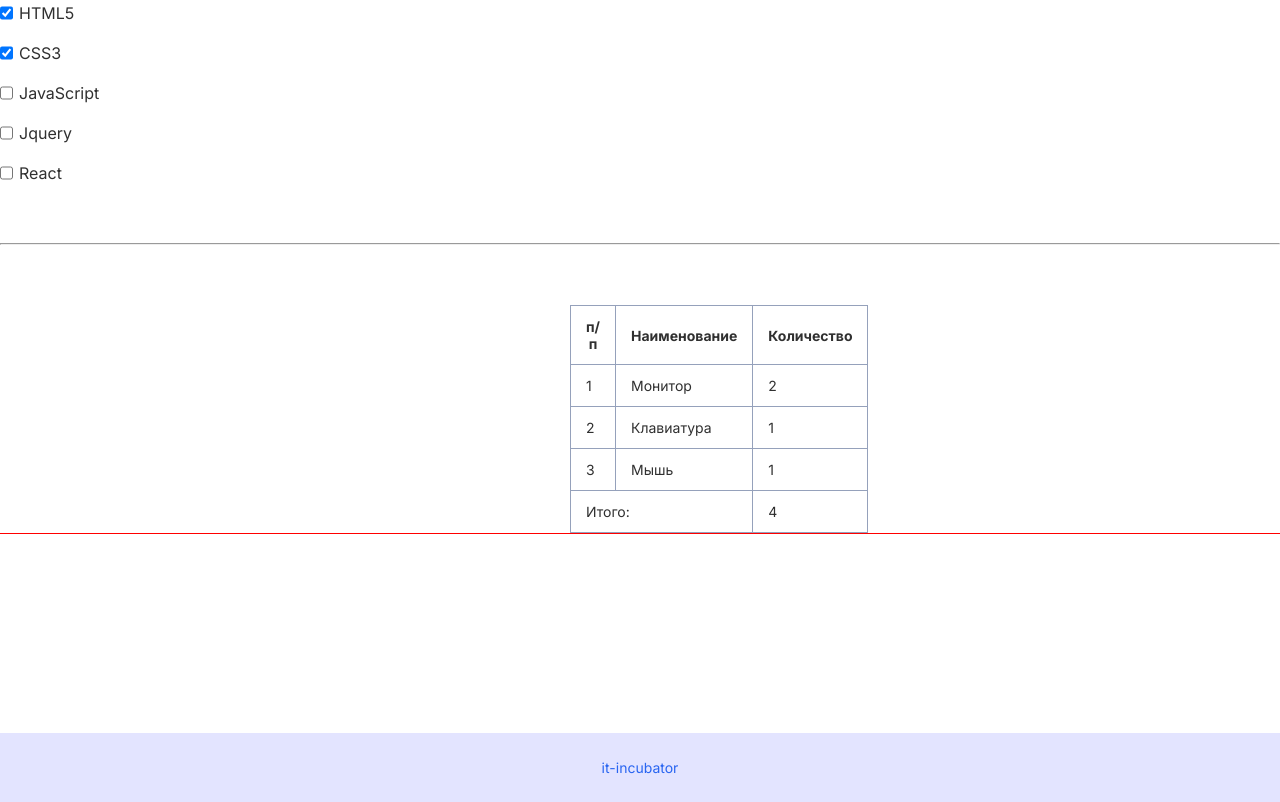
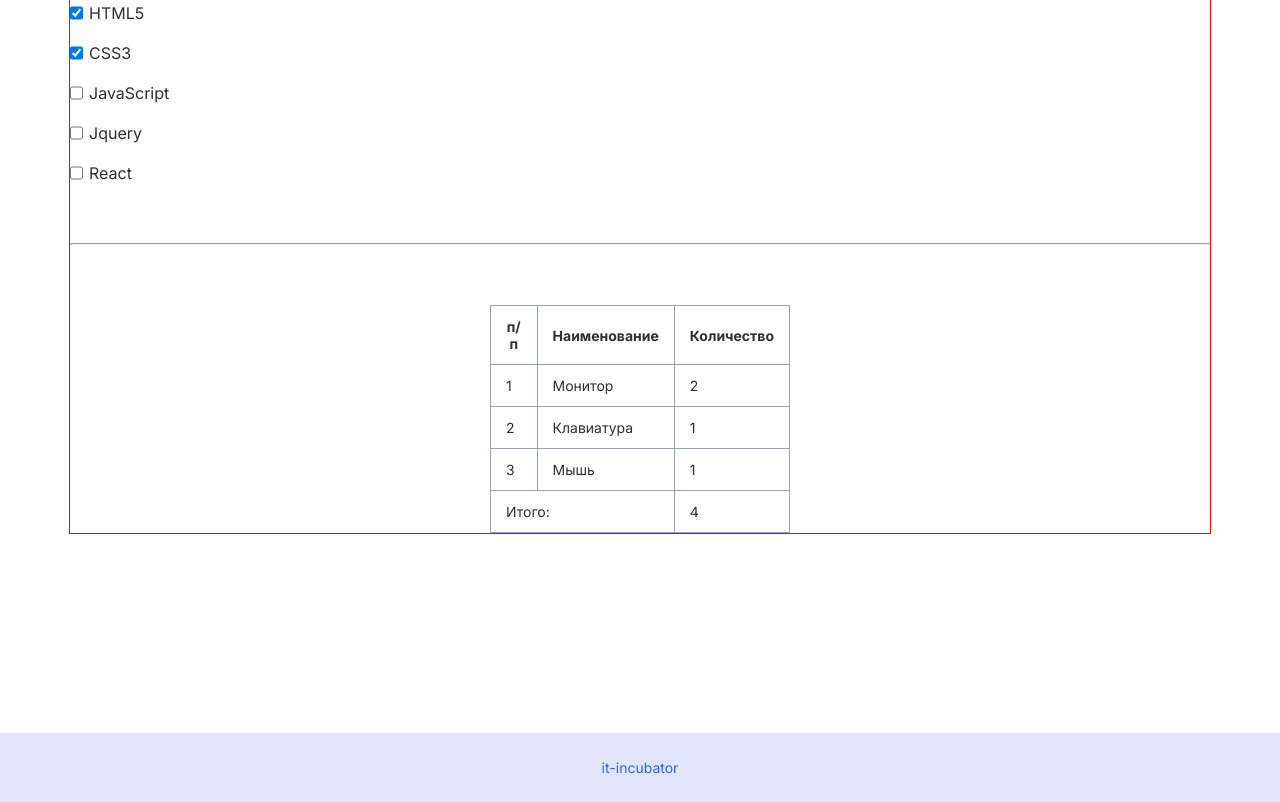
Before and after one commit to KimVyacheslav/3-hw-with-auto-test-html-css-main, a plain HTML site: page index.html in a window 1280 px wide. Shown: the part 1418-2220 px from the top of the page. Drawn offline with Linux system fonts and the light colour scheme.

Commit message:
fix errors

```diff
--- a/style.css
+++ b/style.css
@@ -9,7 +9,7 @@
     margin: 0 auto;
     width: 100%;
     /* 📍 Максимальная ширина для контейнера */
-    max-width: 1440px;
+    max-width: 1140px;
 }
 
 body {
@@ -36,6 +36,7 @@ header span {
     display: flex;
     flex-direction: column;
     justify-content: center;
+    align-items: center;
 }
 
 .main-section .wrapper {
@@ -206,7 +207,7 @@ table {
     border-collapse: collapse;
     font-weight: 400;
     font-size: 14px;
-    margin: 60px 570px 100px 570px;
+    margin: 60px 420px 100px 420px;
 }
 
 th, td {
```
